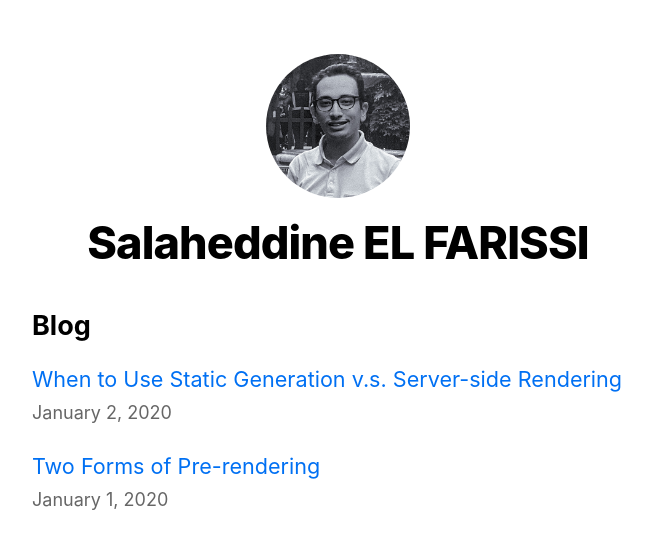
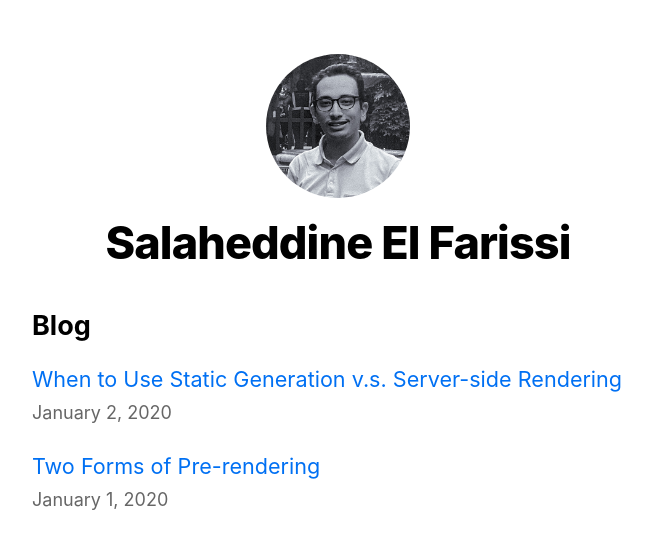
Before and after one commit to salahelfarissi/salahelfarissi.github.io, a Next.js app: page / in a window 1280 px wide. Shown: the top 548 px of the page, without its empty margins (302-954 px from the left). Built offline with nearby package versions, Linux system fonts and the light colour scheme.

Commit message:
Correct name

```diff
--- a/components/layout.js
+++ b/components/layout.js
@@ -4,7 +4,7 @@ import styles from './layout.module.css';
 import utilStyles from '../styles/utils.module.css';
 import Link from 'next/link';
 
-const name = 'Salaheddine EL FARISSI';
+const name = 'Salaheddine El Farissi';
 export const siteTitle = 'Salaheddine El Farissi';
 
 export default function Layout({ children, home }) {
@@ -34,7 +34,7 @@ export default function Layout({ children, home }) {
               className={utilStyles.borderCircle}
               height={144}
               width={144}
-              alt=""
+              alt={name}
             />
             <h1 className={utilStyles.heading2Xl}>{name}</h1>
           </>
@@ -48,7 +48,7 @@ export default function Layout({ children, home }) {
                   className={utilStyles.borderCircle}
                   height={108}
                   width={108}
-                  alt=""
+                  alt={name}
                 />
               </a>
             </Link>
```
